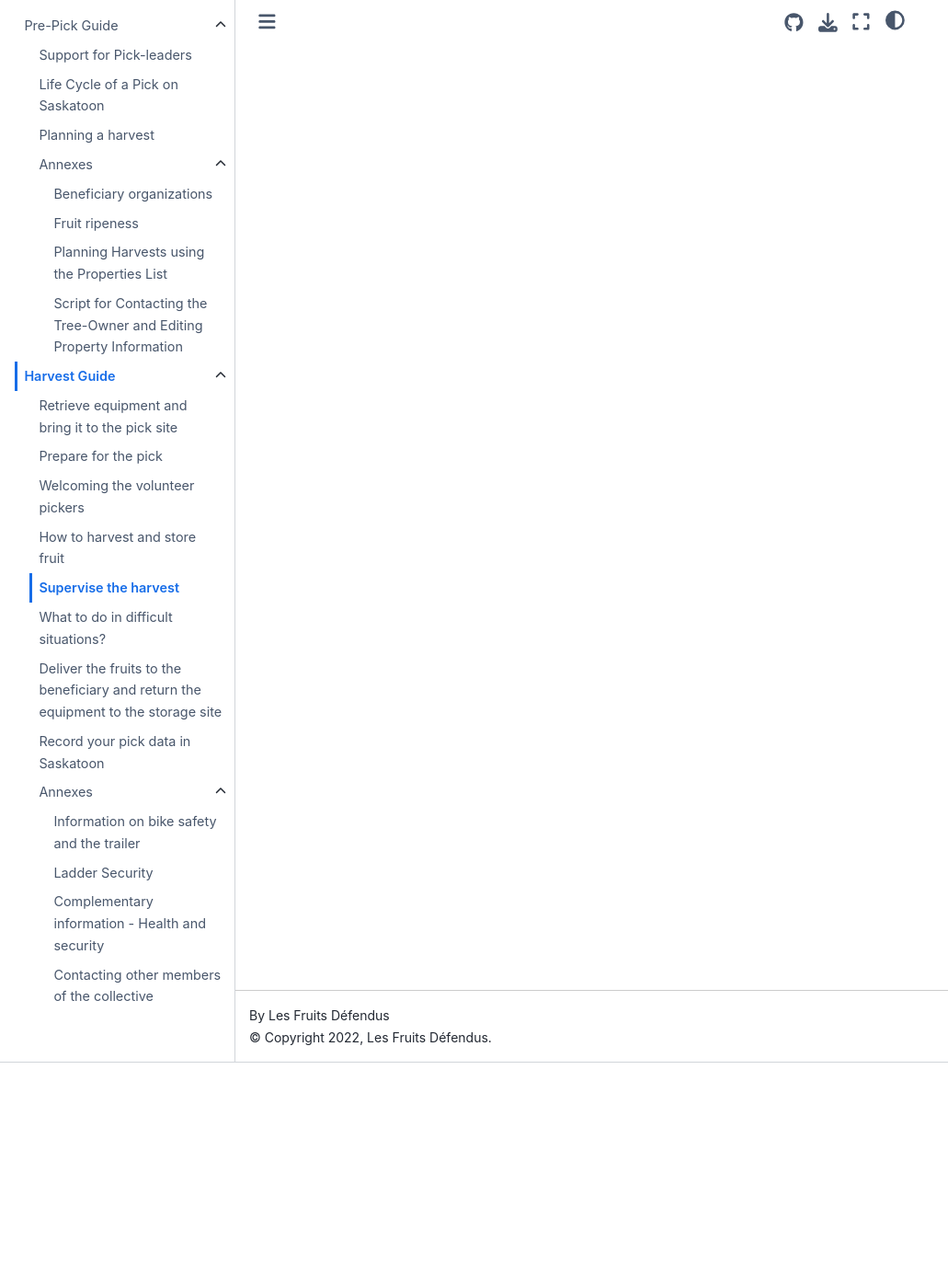
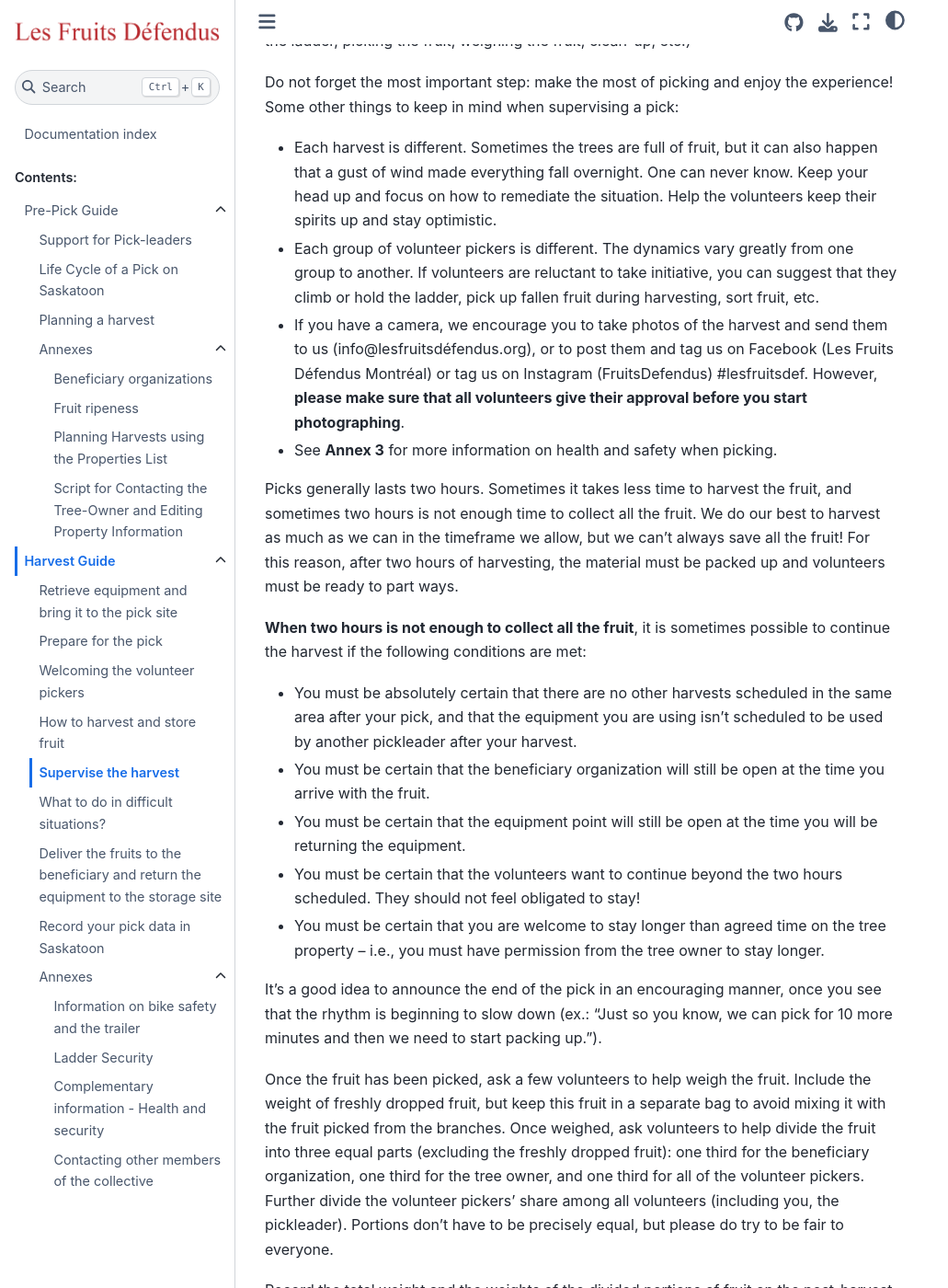
Before and after one commit to LesFruitsDefendus/guides, a Sphinx documentation site: the page built from docs/source/harvest-guide/supervise-harvest.md, in a window 1280 px wide and 1400 px high, scrolled down 249 px. Shown: the whole window at 92% size, without its empty margins (0-1031 px from the left). Built offline with Sphinx 7.4.7 and the Sphinx Book theme 1.1.4, drawn with Linux system fonts in a browser that asks for light colours; some of the changed text lies outside the part shown.

Commit message:
migrate supervise harvest

```diff
--- a/docs/source/harvest-guide/supervise-harvest.md
+++ b/docs/source/harvest-guide/supervise-harvest.md
@@ -1 +1,35 @@
 # Supervise the harvest
+
+Your main concern during the pick is your volunteers-- make sure they are comfortable and safe!
+
+We encourage cooperation among volunteers. Rotate roles for everyone involved (holding the ladder, picking the fruit, weighing the fruit, clean-up, etc.)
+
+Do not forget the most important step: make the most of picking and enjoy the experience! Some other things to keep in mind when supervising a pick:
+
+- Each harvest is different. Sometimes the trees are full of fruit, but it can also happen that a gust of wind made everything fall overnight. One can never know. Keep your head up and focus on how to remediate the situation. Help the volunteers keep their spirits up and stay optimistic.
+- Each group of volunteer pickers is different. The dynamics vary greatly from one group to another. If volunteers are reluctant to take initiative, you can suggest that they climb or hold the ladder, pick up fallen fruit during harvesting, sort fruit, etc.
+- If you have a camera, we encourage you to take photos of the harvest and send them to us (info@lesfruitsdéfendus.org), or to post them and tag us on Facebook (Les Fruits Défendus Montréal) or tag us on Instagram (FruitsDefendus) #lesfruitsdef. However, **please make sure that all volunteers give their approval before you start photographing**.
+- See **Annex 3** for more information on health and safety when picking.
+
+Picks generally lasts two hours. Sometimes it takes less time to harvest the fruit, and sometimes two hours is not enough time to collect all the fruit. We do our best to harvest as much as we can in the timeframe we allow, but we can’t always save all the fruit! For this reason, after two hours of harvesting, the material must be packed up and volunteers must be ready to part ways.
+
+**When two hours is not enough to collect all the fruit**, it is sometimes possible to continue the harvest if the following conditions are met:
+- You must be absolutely certain that there are no other harvests scheduled in the same area after your pick, and that the equipment you are using isn't scheduled to be used by another pickleader after your harvest.
+- You must be certain that the beneficiary organization will still be open at the time you arrive with the fruit.
+- You must be certain that the equipment point will still be open at the time you will be returning the equipment.
+- You must be certain that the volunteers want to continue beyond the two hours scheduled. They should not feel obligated to stay!
+- You must be certain that you are welcome to stay longer than agreed time on the tree property – i.e., you must have permission from the tree owner to stay longer.
+
+It’s a good idea to announce the end of the pick in an encouraging manner, once you see that the rhythm is beginning to slow down (ex.: "Just so you know, we can pick for 10 more minutes and then we need to start packing up.").
+
+Once the fruit has been picked, ask a few volunteers to help weigh the fruit. Include the weight of freshly dropped fruit, but keep this fruit in a separate bag to avoid mixing it with the fruit picked from the branches. Once weighed, ask volunteers to help divide the fruit into three equal parts (excluding the freshly dropped fruit): one third for the beneficiary organization, one third for the tree owner, and one third for all of the volunteer pickers. Further divide the volunteer pickers’ share among all volunteers (including you, the pickleader). Portions don’t have to be precisely equal, but please do try to be fair to everyone.
+
+Record the total weight and the weights of the divided portions of fruit on the post-harvest form found in the pick binder. You will use this to update the information in our Saskatoon database.
+
+Deliver the fruit reserved for the owner, or leave it for them at the agreed upon place.
+
+Offer to divide the freshly dropped fruit between volunteers emphasizing the precautions. Ensure that everyone is aware of the contamination risks which they can incur.
+
+Ask for help putting ladders and other equipment into the trailer and make one last overview to make sure everything is clean and tidy. The site should be as clean, if not cleaner, than when you first arrived!
+
+Thank the volunteers, and let them depart happily with their fruit.
```
